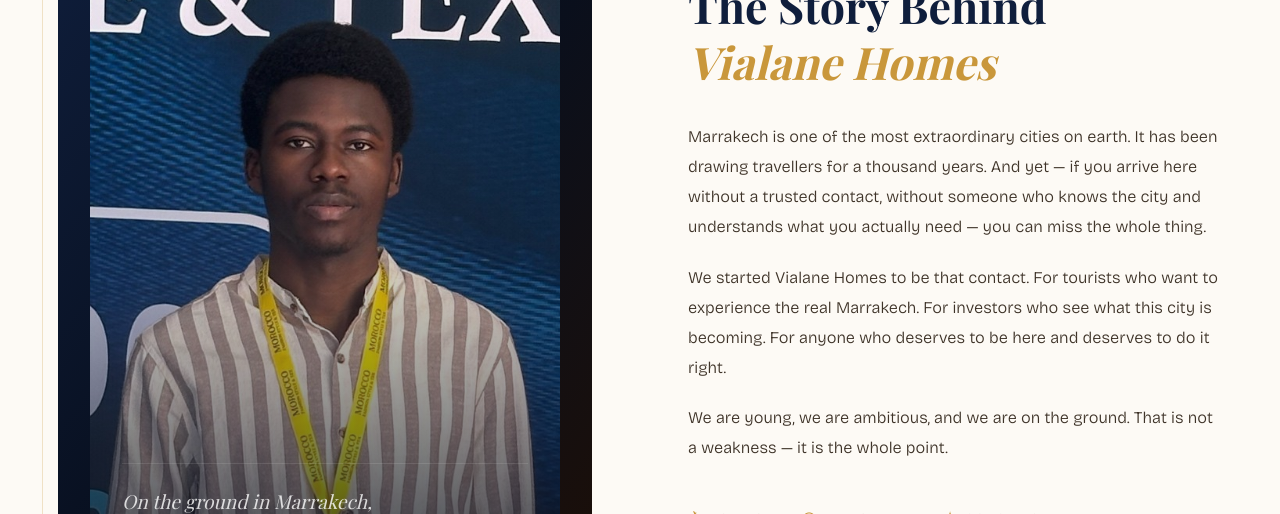
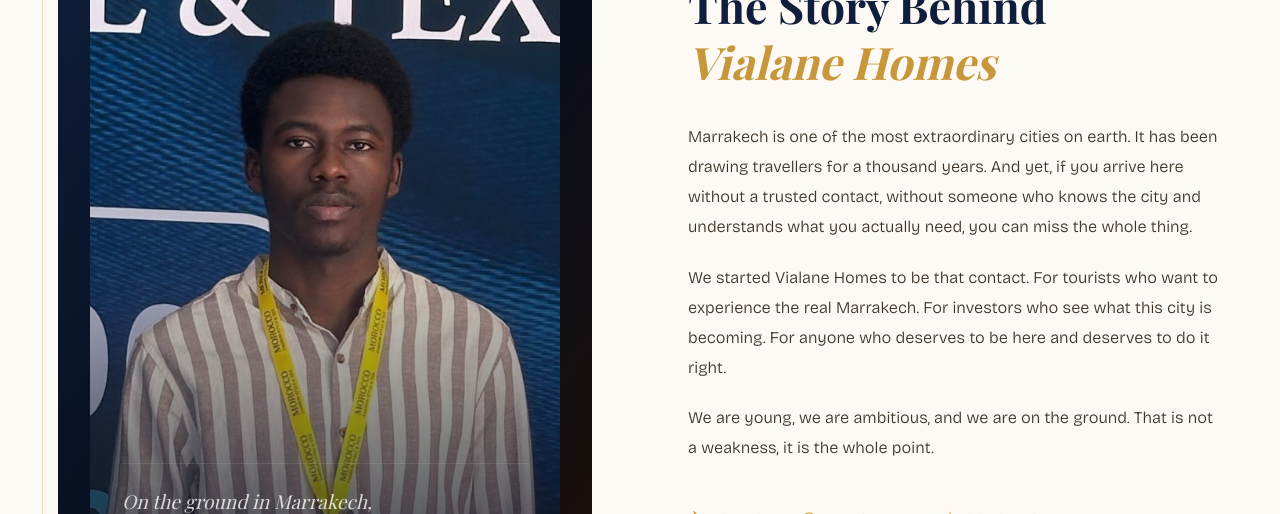
Before and after one commit to simon-azike1/Vialane_Homes, a Next.js app: page /about in a window 1280 px wide. Shown: the part 1380-1894 px from the top of the page. Built offline with nearby package versions, Linux system fonts and the light colour scheme; a web font is replaced by a local one.

Commit message:
fix: content update

```diff
--- a/src/app/about/page.jsx
+++ b/src/app/about/page.jsx
@@ -189,9 +189,9 @@ export default function AboutPage() {
 
               <div className="font-body font-light text-ink-mid leading-relaxed space-y-5 mb-10"
                    style={{ fontSize: '1.02rem', lineHeight: 1.85 }}>
-                <p>Marrakech is one of the most extraordinary cities on earth. It has been drawing travellers for a thousand years. And yet — if you arrive here without a trusted contact, without someone who knows the city and understands what you actually need — you can miss the whole thing.</p>
+                <p>Marrakech is one of the most extraordinary cities on earth. It has been drawing travellers for a thousand years. And yet, if you arrive here without a trusted contact, without someone who knows the city and understands what you actually need, you can miss the whole thing.</p>
                 <p>We started Vialane Homes to be that contact. For tourists who want to experience the real Marrakech. For investors who see what this city is becoming. For anyone who deserves to be here and deserves to do it right.</p>
-                <p>We are young, we are ambitious, and we are on the ground. That is not a weakness — it is the whole point.</p>
+                <p>We are young, we are ambitious, and we are on the ground. That is not a weakness, it is the whole point.</p>
               </div>
 
               {/* Quick tags */}
@@ -349,7 +349,7 @@ export default function AboutPage() {
               <div className="relative z-10 space-y-5 font-body font-light text-ink-mid leading-relaxed"
                    style={{ fontSize: '1.02rem', lineHeight: 1.85 }}>
                 <p className="font-medium text-navy" style={{ fontWeight: 500 }}>Fair question. Here is the honest answer.</p>
-                <p>We do not have ten years of reviews. We have something harder to manufacture: we are physically here, we care deeply about getting this right, and we will work harder for you than any established agency would — because your experience is our reputation.</p>
+                <p>We do not have ten years of reviews. We have something harder to manufacture: we are physically here, we care deeply about getting this right, and we will work harder for you than any established agency would, because your experience is our reputation.</p>
                 <p>Every driver we recommend has been screened personally. Every property has been visited in person before we list it. Every service we offer is one we would be comfortable recommending to our own family.</p>
                 <p className="font-display italic text-ink-muted" style={{ fontSize: '1.1rem' }}>We are building Vialane Homes on trust. The best way to earn yours is to do excellent work.</p>
                 <p className="font-medium text-navy" style={{ fontWeight: 600 }}>And that starts with your trip.</p>
```
